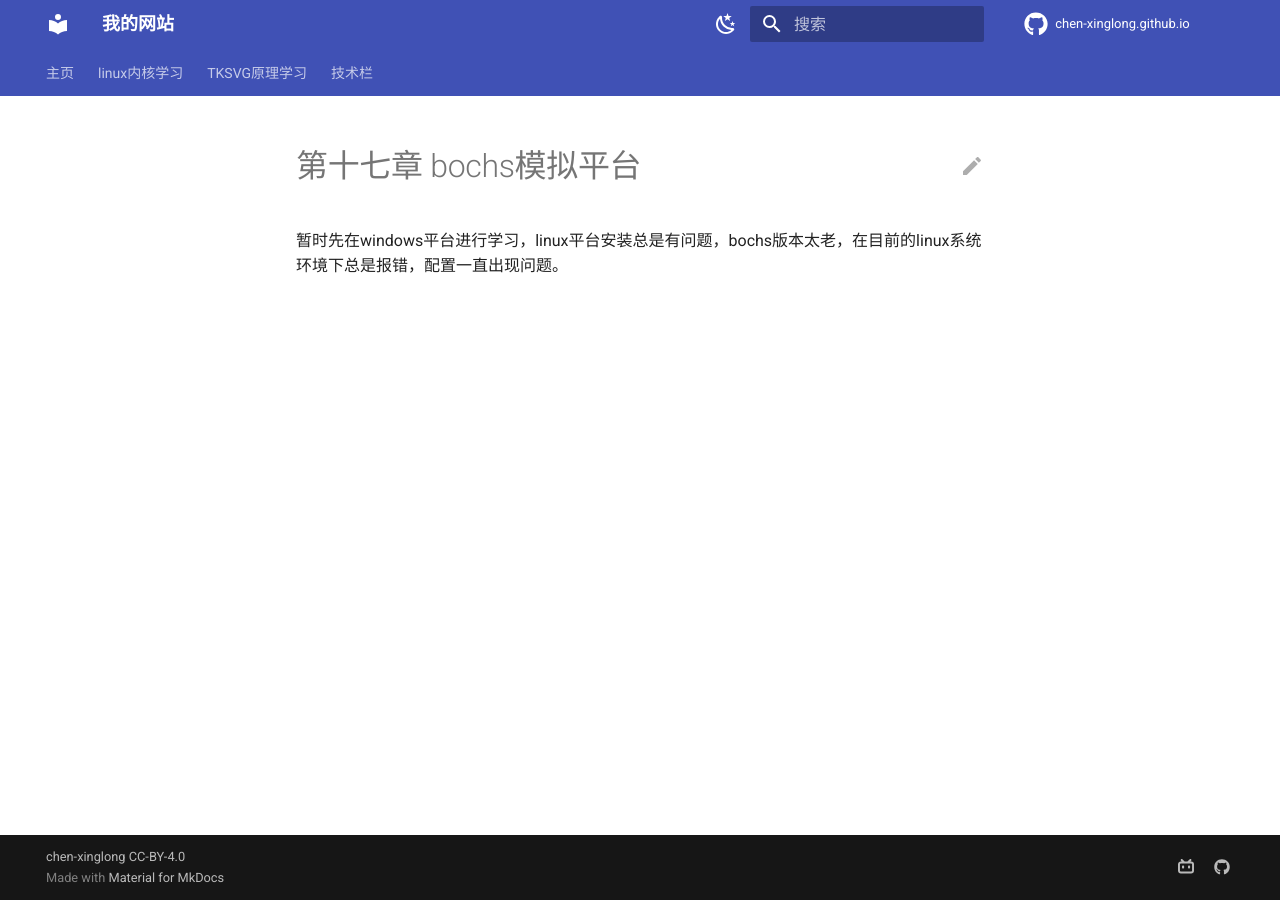
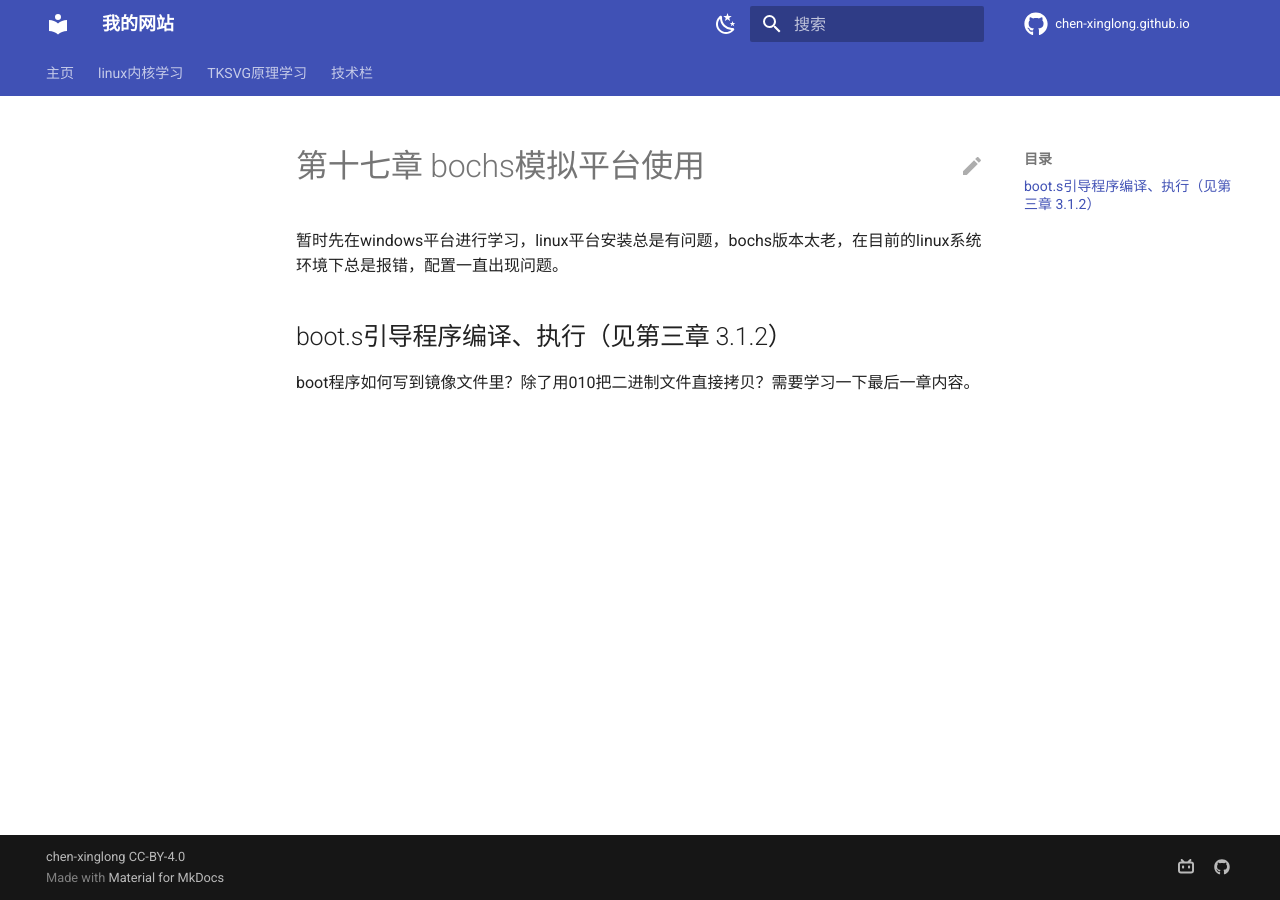
Before and after one commit to chen-xinglong/chen-xinglong.github.io, an MkDocs documentation site: the page built from docs/linux011/p17.md, in a window 1280 px wide. Built offline with MkDocs 1.6.1 and Material for MkDocs 9.7.7, drawn with Linux system fonts in a browser that asks for light colours; comment, search, counter and statistics services are not loaded.

Commit message:
modify p3.md p17.md

```diff
--- a/docs/linux011/p17.md
+++ b/docs/linux011/p17.md
@@ -1,3 +1,7 @@
-# 第十七章 bochs模拟平台
+# 第十七章 bochs模拟平台使用
 
 暂时先在windows平台进行学习，linux平台安装总是有问题，bochs版本太老，在目前的linux系统环境下总是报错，配置一直出现问题。
+
+
+## boot.s引导程序编译、执行（见第三章 3.1.2）
+boot程序如何写到镜像文件里？除了用010把二进制文件直接拷贝？需要学习一下最后一章内容。
```
Also changed, not shown: docs/linux011/p3.md (+1 -1 lines).
